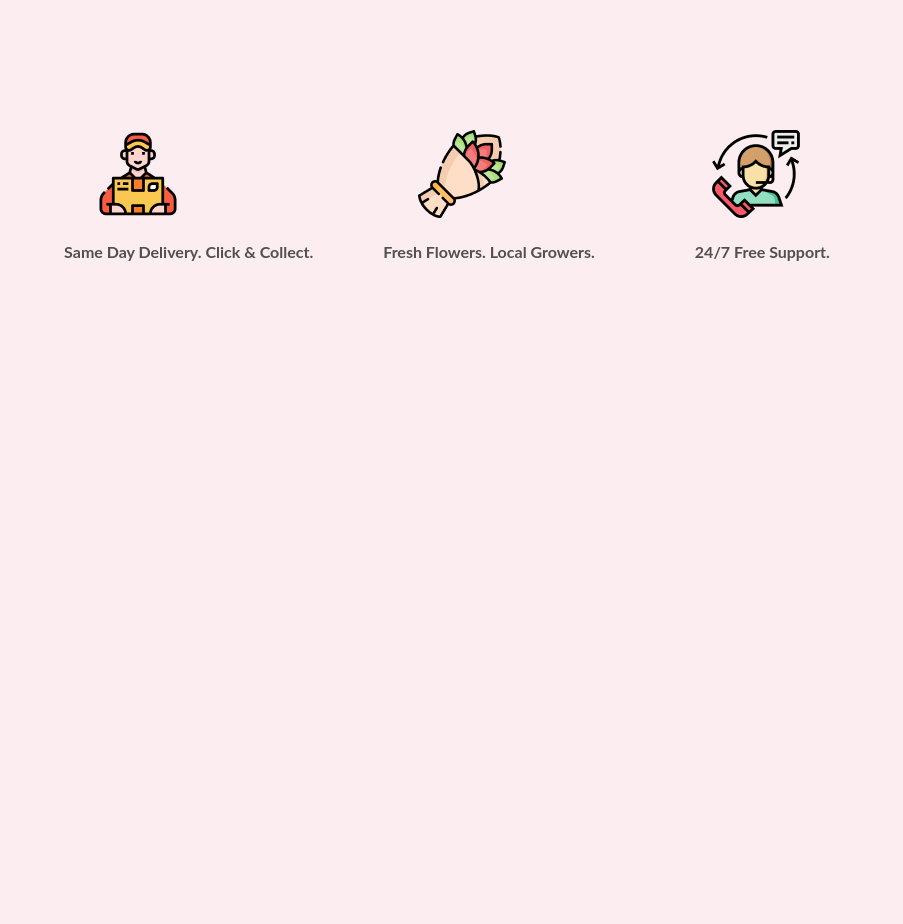
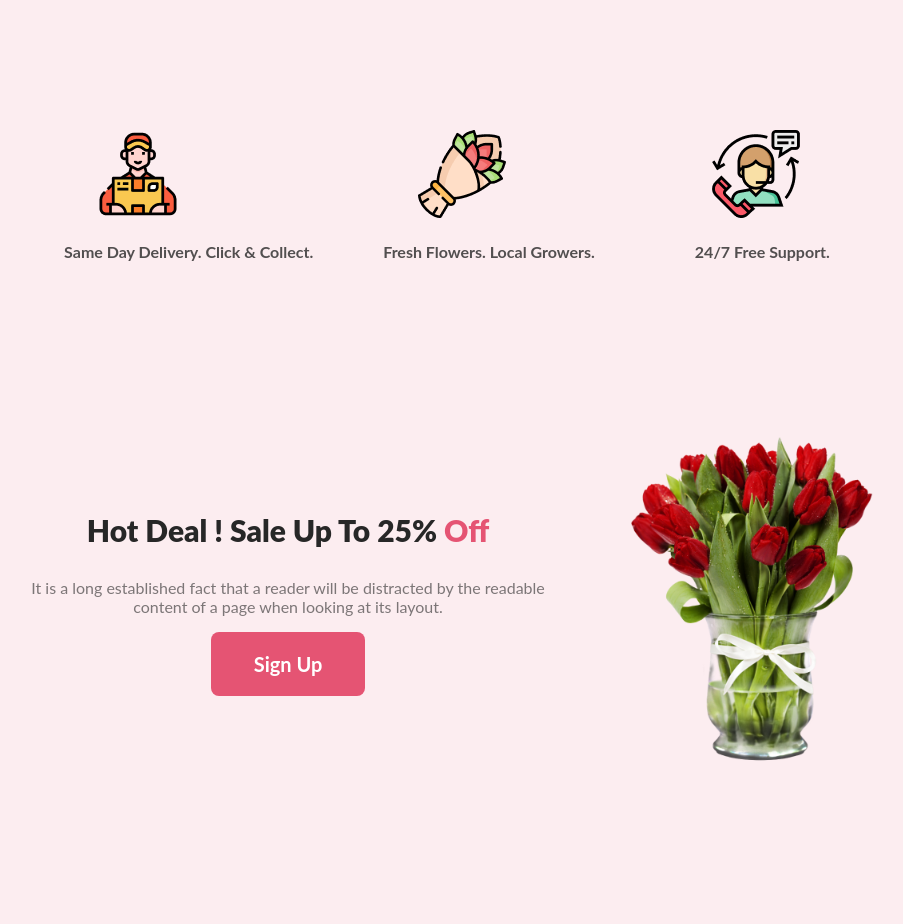
Before and after one commit to NafiunSakin/Assignment-1, a plain HTML site: page index.html in a window 1280 px wide. Shown: the part 1334-2258 px from the top of the page, without its empty margins (193-1096 px from the left). Before the commit the page ends 1624 px from the top, so only its background shows below. Drawn offline with Linux system fonts and the light colour scheme.

Commit message:
added section 04

```diff
--- a/index.html
+++ b/index.html
@@ -81,9 +81,26 @@
             <h4 style="padding: 0px 100px 0 70px;">Fresh Flowers. Local Growers.</h4>
             <h4 style="padding: 0px 0px;">24/7 Free Support.</h4>
         </div>
-    </section
+    </section>
 
+    <!-- Section-04 -->
+    <section class="offer-flex">
+        <div class="offer-half-width">
 
+            <h3 class="offer-heading">Hot Deal ! Sale Up To 25% <span style="color: #E55473;">Off</span></h3>
+
+            <p class="offer-paragraph">It is a long established fact that a reader will be distracted by the readable
+                <br>
+                content of a page when looking at its layout.
+            </p>
+            <a class="link-button" target="_blank" href="">Sign Up</a>
+        </div>
+
+        <div>
+            <img class="offer-img" src="/Flower Asset/pngwing 8.png" alt="Jhankar Mahbub Photo">
+        </div>
+
+    </section>
     <footer>
 
     </footer>
--- a/style.css
+++ b/style.css
@@ -105,3 +105,50 @@ h5 {
     color: rgba(39, 39, 39, 0.80);
     ;
 }
+
+/* section-4 */
+
+.offer-heading {
+    color: #272727;
+    font-size: 30px;
+    font-weight: 900;
+}
+
+.offer-flex {
+    display: flex;
+    justify-content: center;
+    text-align: center;
+}
+
+.offer-half-width {
+
+    padding: 200px 50px;
+}
+
+.offer-img {
+    width: 80%;
+    padding: 150px 0px;
+}
+
+.link-button {
+
+
+    display: inline-flex;
+    padding: 20px 43px;
+    align-items: flex-start;
+    gap: 10px;
+    border-radius: 8px;
+    background: #E55473;
+
+    color: #FFF;
+    font-size: 20px;
+    font-weight: 700;
+    line-height: normal;
+    text-decoration: none;
+}
+
+.instagram-flex{
+    display: flex;
+    justify-content: center;
+    gap: 20px;
+}
```
